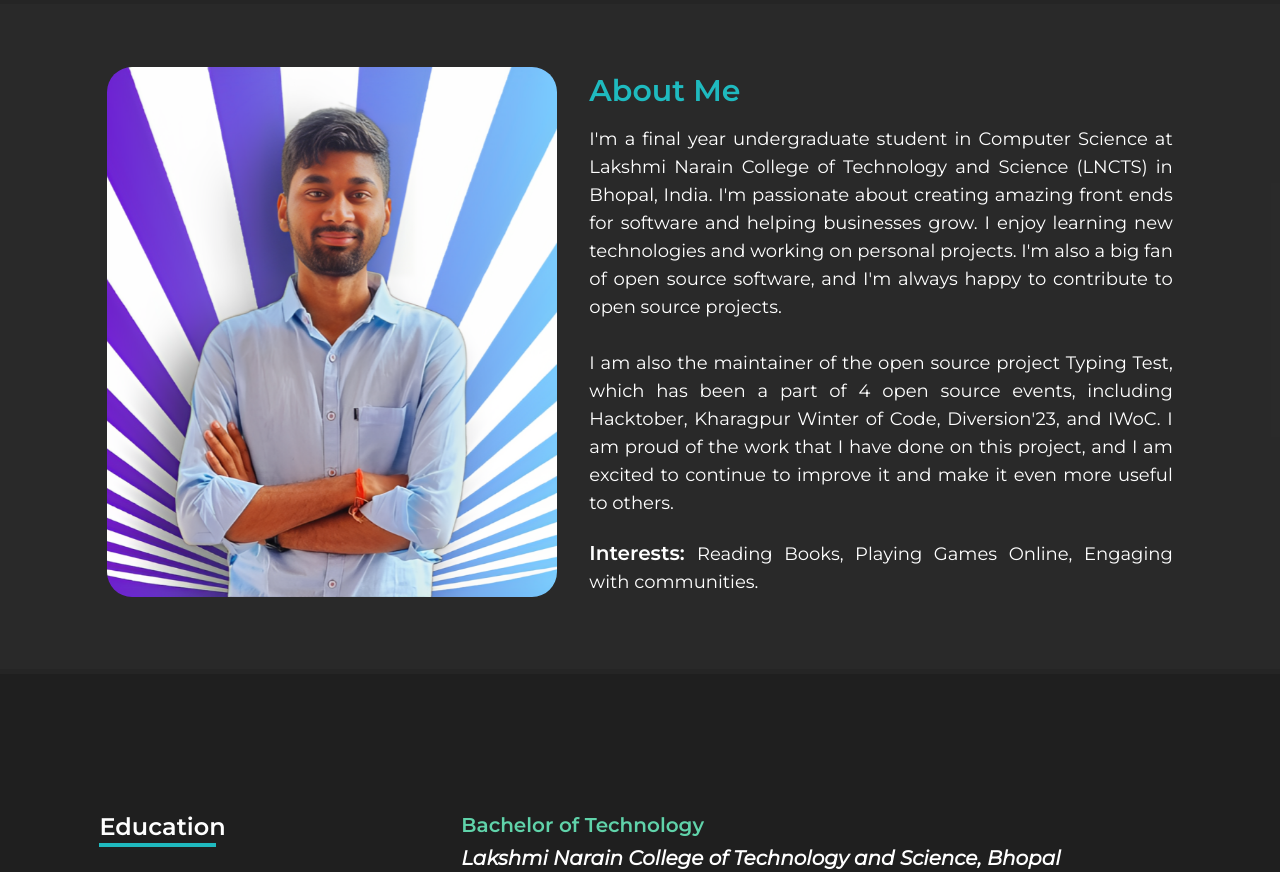
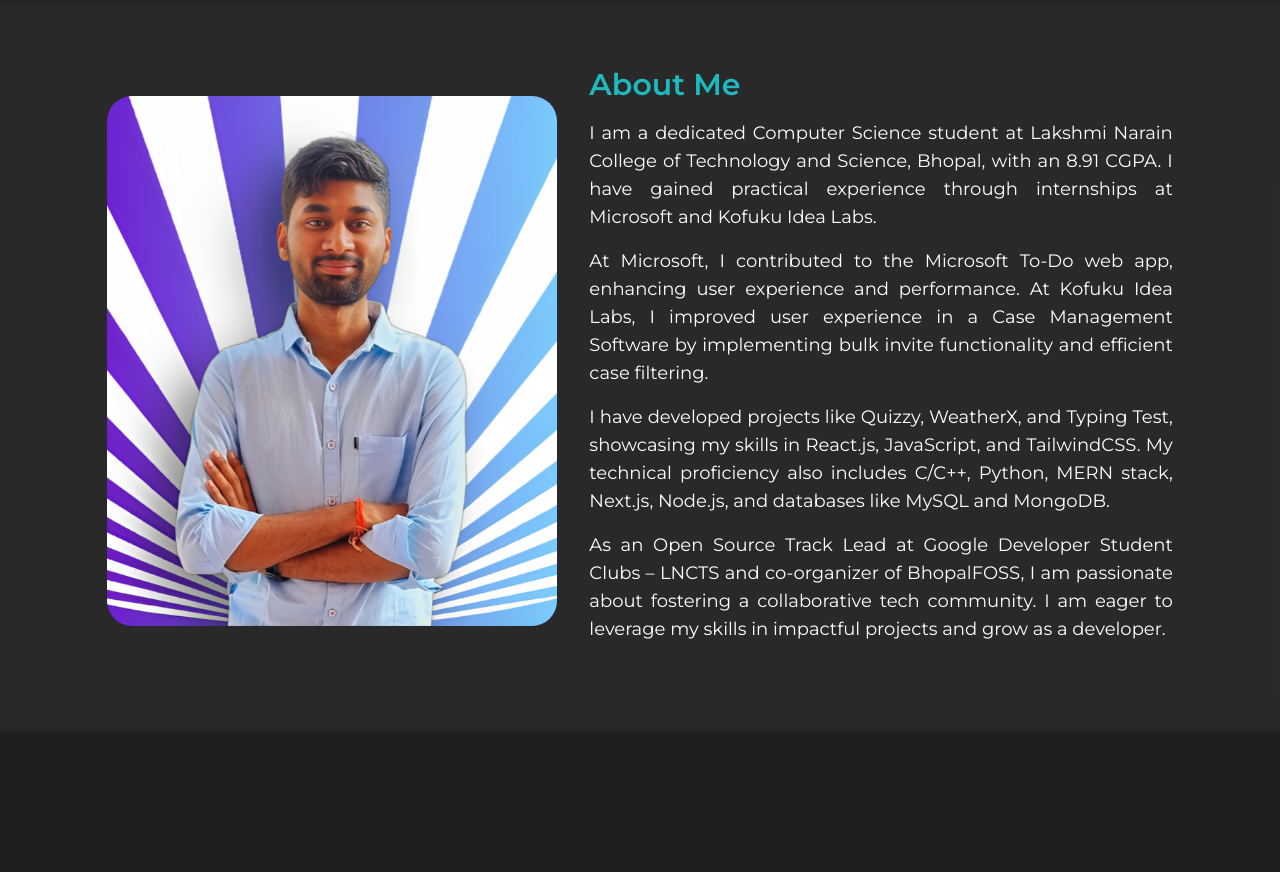
Before and after one commit to arpitghura/arpitghura.github.io, a React (Create React App) app: page / in a window 1280 px wide. Shown: the part 834-1706 px from the top of the page. Built offline with nearby package versions, Linux system fonts and the light colour scheme.

Commit message:
updated about section

```diff
--- a/src/pages/About.jsx
+++ b/src/pages/About.jsx
@@ -1,10 +1,12 @@
-import React from 'react'
+import React from "react";
 import { Img, Text } from "components";
-
 
 const About = () => {
   return (
-        <div className="bg-blue_gray_900_cc flex flex-col items-center justify-center p-12 md:px-10 sm:px-5" id='about'>
+    <div
+      className="bg-blue_gray_900_cc flex flex-col items-center justify-center p-12 md:px-10 sm:px-5"
+      id="about"
+    >
       <div className="flex md:flex-col flex-row md:gap-10 items-center justify-between mb-[20px] mt-[15px] w-[90%] md:w-[97%]">
         <Img
           src="images/arpit.png"
@@ -12,35 +14,39 @@ const About = () => {
           alt="arpit ghura photo"
         />
         <div className="flex flex-col items-start justify-start pl-4 ml-4 md:ml-0">
-                    <Text
-                        className="font-semibold text-cyan_400"
-                        as="h4"
-                        variant="h4"
-                    >
+          <Text className="font-semibold text-cyan_400" as="h4" variant="h4">
             About Me
           </Text>
           <Text
-                        className="font-normal mt-4 text-justify text-white_A700"
+            className="font-normal text-justify text-white_A700"
             variant="body1"
           >
-                        <>
-                            I&#39;m a final year undergraduate student in Computer
-                            Science at Lakshmi Narain College of Technology and Science
-                            (LNCTS) in Bhopal, India. I&#39;m passionate about
-                            creating amazing front ends for software and helping
-                            businesses grow. I enjoy learning new technologies and
-                            working on personal projects. I&#39;m also a big fan of
-                            open source software, and I&#39;m always happy to
-                            contribute to open source projects. <br />
-                            <br />I am also the maintainer of the open source project
-                            Typing Test, which has been a part of 4 open source
-                            events, including Hacktober, Kharagpur Winter of Code,
-                            Diversion&#39;23, and IWoC. I am proud of the work that I
-                            have done on this project, and I am excited to continue to
-                            improve it and make it even more useful to others.
-                        </>
+            <span className="block my-4">
+              I am a dedicated Computer Science student at Lakshmi Narain
+              College of Technology and Science, Bhopal, with an 8.91 CGPA. I
+              have gained practical experience through internships at Microsoft
+              and Kofuku Idea Labs.
+            </span>
+            <span className="block my-4">
+              At Microsoft, I contributed to the Microsoft To-Do web app,
+              enhancing user experience and performance. At Kofuku Idea Labs, I
+              improved user experience in a Case Management Software by
+              implementing bulk invite functionality and efficient case
+              filtering.
+            </span>
+            <span className="block my-4">
+              I have developed projects like Quizzy, WeatherX, and Typing Test,
+              showcasing my skills in React.js, JavaScript, and TailwindCSS. My
+              technical proficiency also includes C/C++, Python, MERN stack, Next.js, Node.js, and databases like MySQL and MongoDB.
+            </span>
+            <span className="block my-4">
+              As an Open Source Track Lead at Google Developer Student Clubs –
+              LNCTS and co-organizer of BhopalFOSS, I am passionate about
+              fostering a collaborative tech community. I am eager to leverage
+              my skills in impactful projects and grow as a developer.
+            </span>
           </Text>
-                    <Text
+          {/* <Text
             className="font-semibold mt-[22px] text-justify text-white_A700 w-full"
             variant="body1"
           >
@@ -48,14 +54,13 @@ const About = () => {
               Interests:{" "}
             </span>
             <span className="sm:text-[21px] text-white_A700 font-montserrat font-normal">
-                            Reading Books, Playing Games Online, Engaging with
-                            communities.
+              Reading Books, Playing Games Online, Engaging with communities.
             </span>
-                    </Text>
+          </Text> */}
         </div>
       </div>
     </div>
-    )
-}
+  );
+};
 
-export default About
+export default About;
```
Lines whose indentation alone changed are shown as unchanged.
